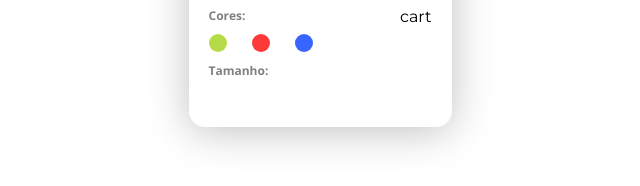
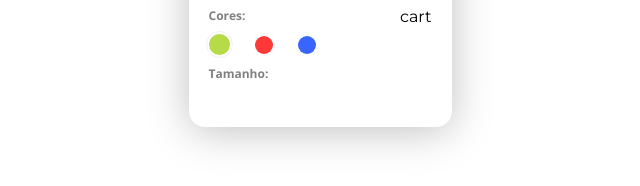
Before and after one commit to robertabononi/desafio1-papodedev, a plain HTML site: page index.html in a window 1280 px wide. Shown: the part 466-652 px from the top of the page, 320-960 px from the left. Drawn offline with nearby package versions, Linux system fonts and the light colour scheme.

Commit message:
styling selected color

```diff
--- a/index.html
+++ b/index.html
@@ -27,7 +27,7 @@
                 <div class="shoes-options">
                     <p>Cores:</p>
                     <div class="color-options">
-                        <div class="color"></div>
+                        <div class="color selected"></div>
                         <div class="color"></div>
                         <div class="color"></div>
                     </div>
--- a/style.css
+++ b/style.css
@@ -116,6 +116,7 @@
 
 .container .card .actions-container .shoes-options .color-options {
     display: flex;
+    align-items: center;
     margin: 10px 0;
 }
 
@@ -124,6 +125,23 @@
     height: 18px;
     background:#B5DB48;
     border-radius: 50%;
+}
+
+.container .card .actions-container .shoes-options .color-options .color.selected {
+    width: 21px;
+    height: 21px;
+    position: relative;
+}
+
+.container .card .actions-container .shoes-options .color-options .color.selected:after {
+    content: '';
+    position: absolute;
+    width: 25px;
+    height: 25px;
+    border-radius: 50%;
+    border: 1px solid rgba(0, 0, 0, 0.06);
+    top: -3px;
+    left: -2.5px;
 }
 
 .container .card .actions-container .shoes-options .color-options .color+.color {
```
